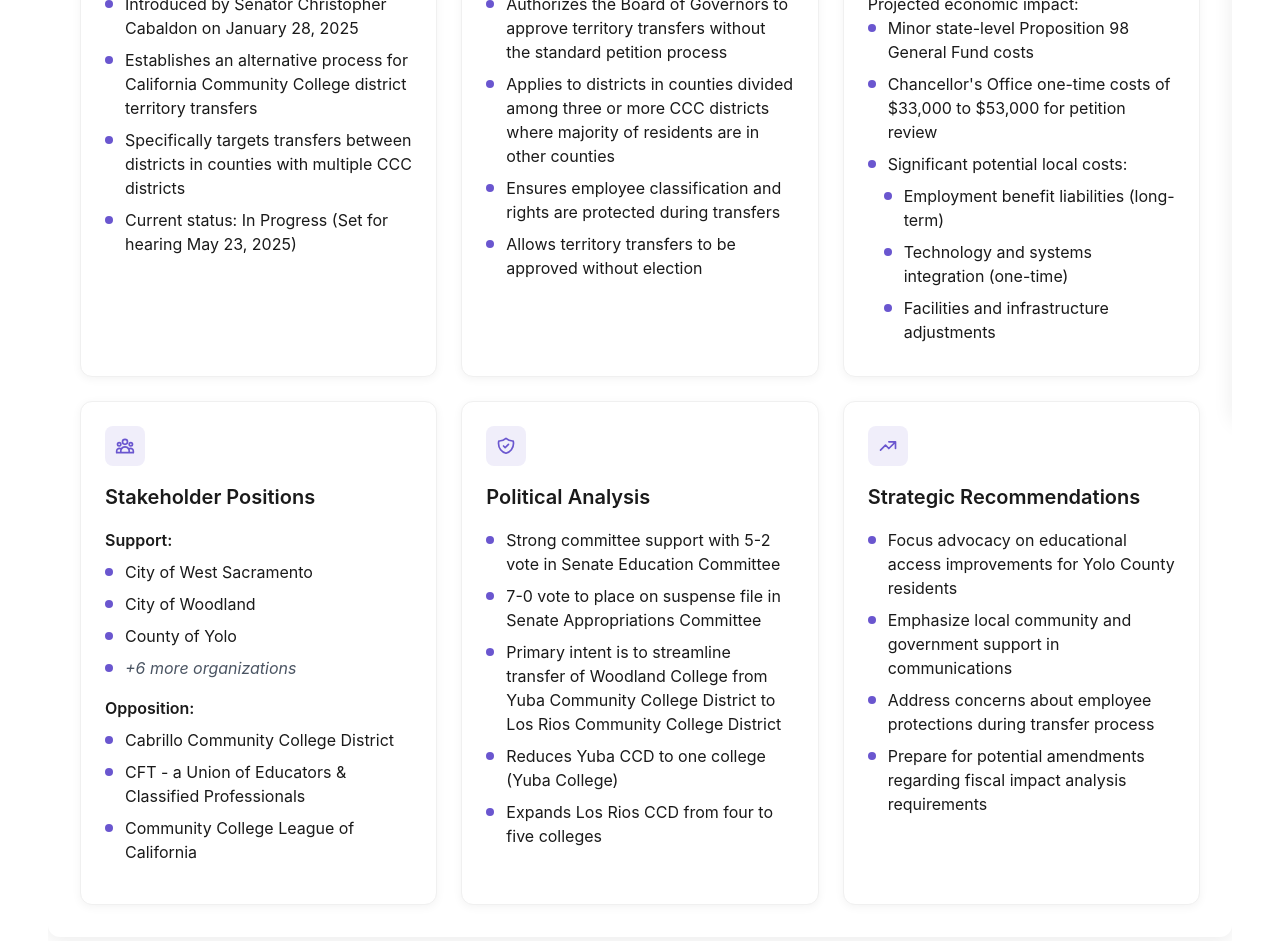
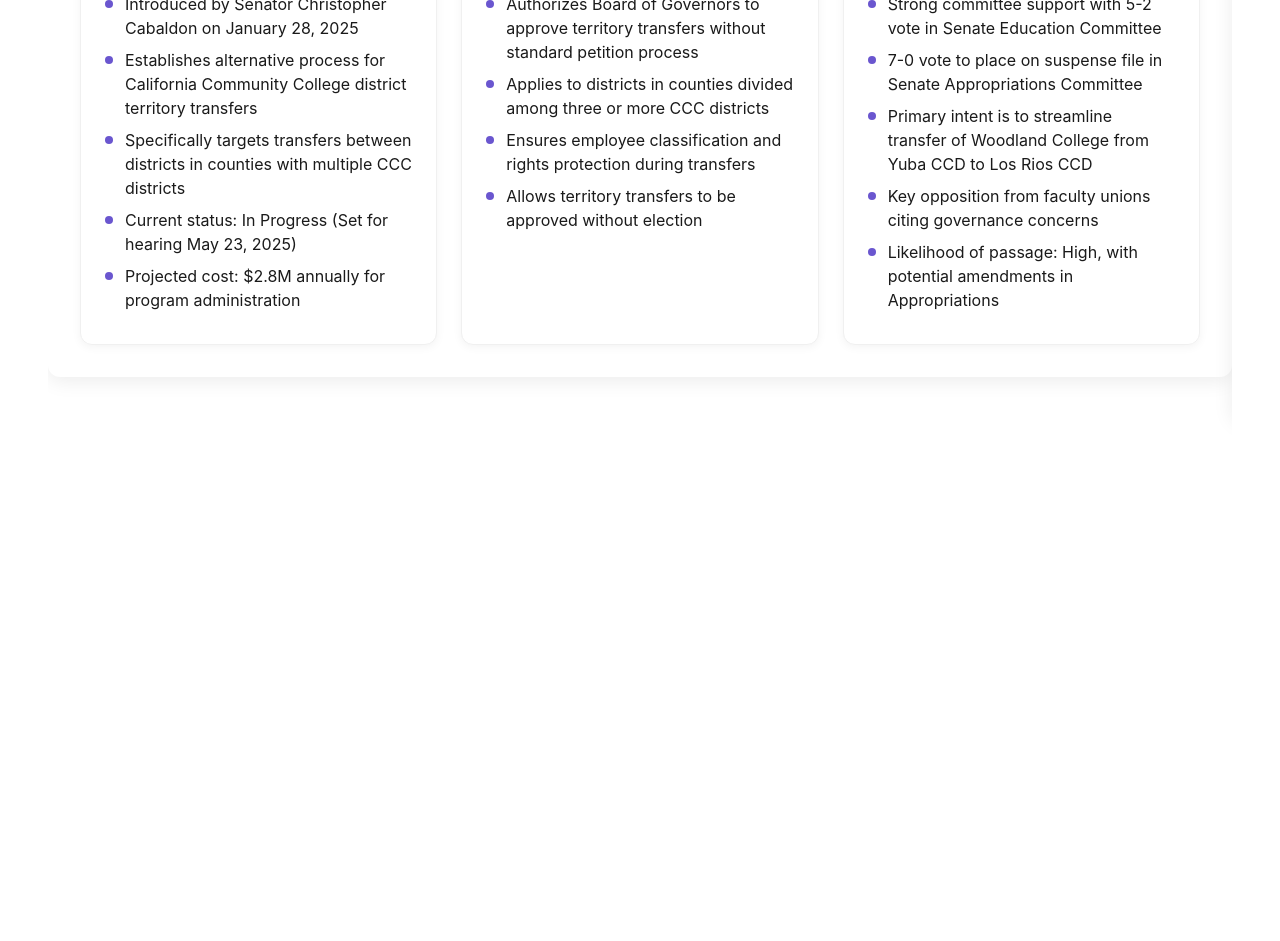
Before and after one commit to ehawked/legislative-report-app, a React (Vite) app: page / in a window 1280 px wide. Shown: the part 1660-2601 px from the top of the page. Built offline with nearby package versions, Linux system fonts and the light colour scheme.

Commit message:
Update Sample Report Preview

```diff
--- a/src/components/SampleReportPreview.tsx
+++ b/src/components/SampleReportPreview.tsx
@@ -22,9 +22,10 @@ const SampleReportPreview: React.FC = () => {
           <h2>Bill Overview</h2>
           <ul className="report-list">
             <li>Introduced by Senator Christopher Cabaldon on January 28, 2025</li>
-            <li>Establishes an alternative process for California Community College district territory transfers</li>
+            <li>Establishes alternative process for California Community College district territory transfers</li>
             <li>Specifically targets transfers between districts in counties with multiple CCC districts</li>
             <li>Current status: In Progress (Set for hearing May 23, 2025)</li>
+            <li>Projected cost: $2.8M annually for program administration</li>
           </ul>
         </div>
 
@@ -36,57 +37,11 @@ const SampleReportPreview: React.FC = () => {
           </div>
           <h2>Key Provisions</h2>
           <ul className="report-list">
-            <li>Authorizes the Board of Governors to approve territory transfers without the standard petition process</li>
-            <li>Applies to districts in counties divided among three or more CCC districts where majority of residents are in other counties</li>
-            <li>Ensures employee classification and rights are protected during transfers</li>
+            <li>Authorizes Board of Governors to approve territory transfers without standard petition process</li>
+            <li>Applies to districts in counties divided among three or more CCC districts</li>
+            <li>Ensures employee classification and rights protection during transfers</li>
             <li>Allows territory transfers to be approved without election</li>
           </ul>
-        </div>
-
-        <div className="report-card">
-          <div className="report-icon">
-            <svg xmlns="http://www.w3.org/2000/svg" fill="none" viewBox="0 0 24 24" stroke="currentColor">
-              <path strokeLinecap="round" strokeLinejoin="round" strokeWidth={2} d="M12 8c-1.657 0-3 .895-3 2s1.343 2 3 2 3 .895 3 2-1.343 2-3 2m0-8c1.11 0 2.08.402 2.599 1M12 8V7m0 1v8m0 0v1m0-1c-1.11 0-2.08-.402-2.599-1M21 12a9 9 0 11-18 0 9 9 0 0118 0z" />
-            </svg>
-          </div>
-          <h2>Fiscal Impact</h2>
-          <p>Projected economic impact:</p>
-          <ul className="report-list">
-            <li>Minor state-level Proposition 98 General Fund costs</li>
-            <li>Chancellor's Office one-time costs of $33,000 to $53,000 for petition review</li>
-            <li>Significant potential local costs:</li>
-            <ul className="report-list ml-4">
-              <li>Employment benefit liabilities (long-term)</li>
-              <li>Technology and systems integration (one-time)</li>
-              <li>Facilities and infrastructure adjustments</li>
-            </ul>
-          </ul>
-        </div>
-
-        <div className="report-card">
-          <div className="report-icon">
-            <svg xmlns="http://www.w3.org/2000/svg" fill="none" viewBox="0 0 24 24" stroke="currentColor">
-              <path strokeLinecap="round" strokeLinejoin="round" strokeWidth={2} d="M17 20h5v-2a3 3 0 00-5.356-1.857M17 20H7m10 0v-2c0-.656-.126-1.283-.356-1.857M7 20H2v-2a3 3 0 015.356-1.857M7 20v-2c0-.656.126-1.283.356-1.857m0 0a5.002 5.002 0 019.288 0M15 7a3 3 0 11-6 0 3 3 0 016 0zm6 3a2 2 0 11-4 0 2 2 0 014 0zM7 10a2 2 0 11-4 0 2 2 0 014 0z" />
-            </svg>
-          </div>
-          <h2>Stakeholder Positions</h2>
-          <div className="stakeholder-section">
-            <h3>Support:</h3>
-            <ul className="report-list">
-              <li>City of West Sacramento</li>
-              <li>City of Woodland</li>
-              <li>County of Yolo</li>
-              <li className="text-gray-600 italic">+6 more organizations</li>
-            </ul>
-          </div>
-          <div className="stakeholder-section">
-            <h3>Opposition:</h3>
-            <ul className="report-list">
-              <li>Cabrillo Community College District</li>
-              <li>CFT - a Union of Educators & Classified Professionals</li>
-              <li>Community College League of California</li>
-            </ul>
-          </div>
         </div>
 
         <div className="report-card">
@@ -99,24 +54,9 @@ const SampleReportPreview: React.FC = () => {
           <ul className="report-list">
             <li>Strong committee support with 5-2 vote in Senate Education Committee</li>
             <li>7-0 vote to place on suspense file in Senate Appropriations Committee</li>
-            <li>Primary intent is to streamline transfer of Woodland College from Yuba Community College District to Los Rios Community College District</li>
-            <li>Reduces Yuba CCD to one college (Yuba College)</li>
-            <li>Expands Los Rios CCD from four to five colleges</li>
-          </ul>
-        </div>
-
-        <div className="report-card">
-          <div className="report-icon">
-            <svg xmlns="http://www.w3.org/2000/svg" fill="none" viewBox="0 0 24 24" stroke="currentColor">
-              <path strokeLinecap="round" strokeLinejoin="round" strokeWidth={2} d="M13 7h8m0 0v8m0-8l-8 8-4-4-6 6" />
-            </svg>
-          </div>
-          <h2>Strategic Recommendations</h2>
-          <ul className="report-list">
-            <li>Focus advocacy on educational access improvements for Yolo County residents</li>
-            <li>Emphasize local community and government support in communications</li>
-            <li>Address concerns about employee protections during transfer process</li>
-            <li>Prepare for potential amendments regarding fiscal impact analysis requirements</li>
+            <li>Primary intent is to streamline transfer of Woodland College from Yuba CCD to Los Rios CCD</li>
+            <li>Key opposition from faculty unions citing governance concerns</li>
+            <li>Likelihood of passage: High, with potential amendments in Appropriations</li>
           </ul>
         </div>
       </div>
```
